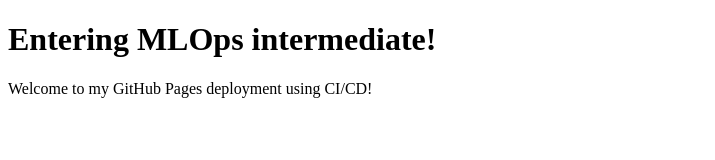
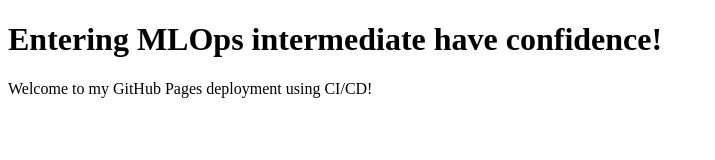
Before and after one commit to Harshad2010/frontend-github-pages, a plain HTML site: page index.html in a window 1280 px wide. Shown: the whole page, without its empty margins (0-715 px from the left). Drawn offline with Linux system fonts and the light colour scheme.

Commit message:
Update index.html

```diff
--- a/index.html
+++ b/index.html
@@ -4,7 +4,7 @@
     <title>Hello, World!</title>
 </head>
 <body>
-    <h1>Entering MLOps intermediate!</h1>
+    <h1>Entering MLOps intermediate have confidence!</h1>
     <p>Welcome to my GitHub Pages deployment using CI/CD!</p>
 </body>
 </html>
```
